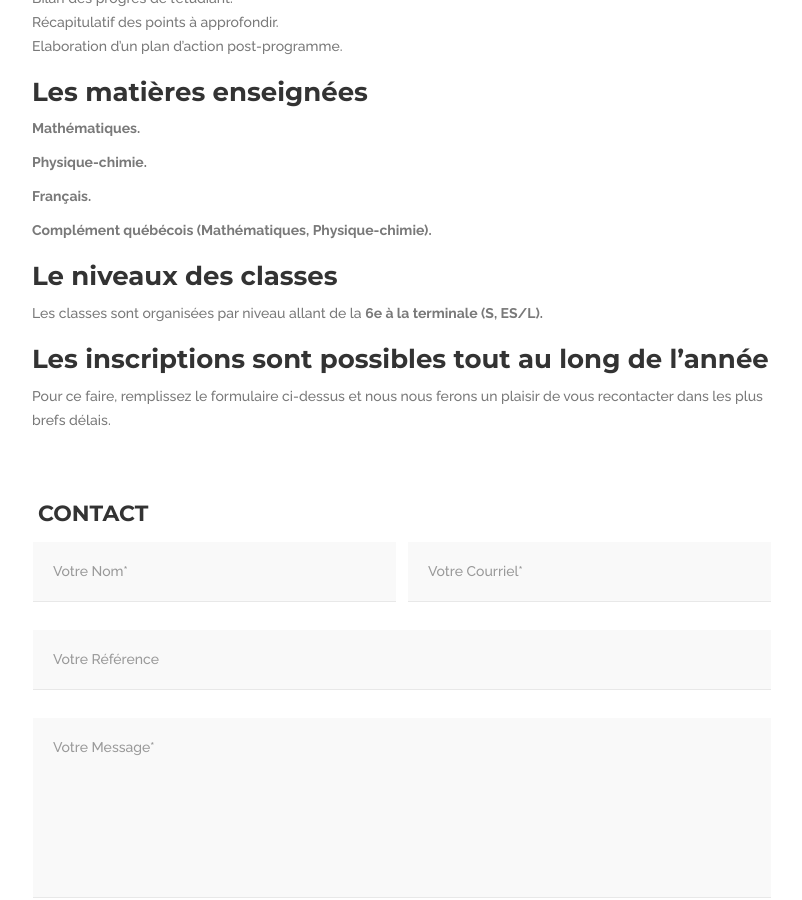
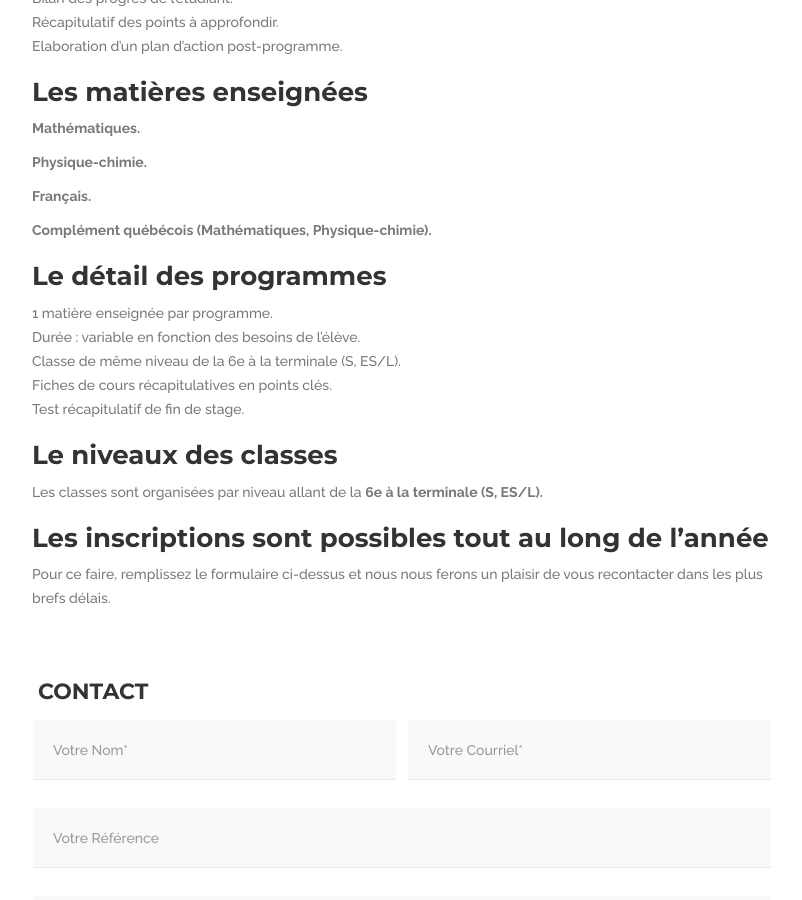
Before and after one commit to bkingg/les-clefs-pour-reussir, a Jekyll site: the page built from _programmes/programme-de-remise-a-n.md, in a window 1280 px wide and 900 px high, scrolled down 1351 px. Shown: the whole window, without its empty margins (233-1035 px from the left). Built offline with Jekyll 4.4.1, drawn with Linux system fonts in a browser that asks for light colours.

Commit message:
Update from Forestry.io - programme-de-remise-a-n.md

```diff
--- a/_programmes/programme-de-remise-a-n.md
+++ b/_programmes/programme-de-remise-a-n.md
@@ -35,7 +35,15 @@ Les programmes de remise à niveau chez Les clefs du succès utilisent le métho
 
 **Français.**
 
- **Complément québécois (Mathématiques, Physique-chimie).**
+**Complément québécois (Mathématiques, Physique-chimie).**
+
+### Le détail des programmes
+
+* 1 matière enseignée par programme.
+* Durée : variable en fonction des besoins de l'élève.
+* Classe de même niveau de la 6e à la terminale (S, ES/L).
+* Fiches de cours récapitulatives en points clés.
+* Test récapitulatif de fin de stage.
 
 ### Le niveaux des classes
 
```
Also changed, not shown: .forestry/front_matter/templates/programme.yml.
